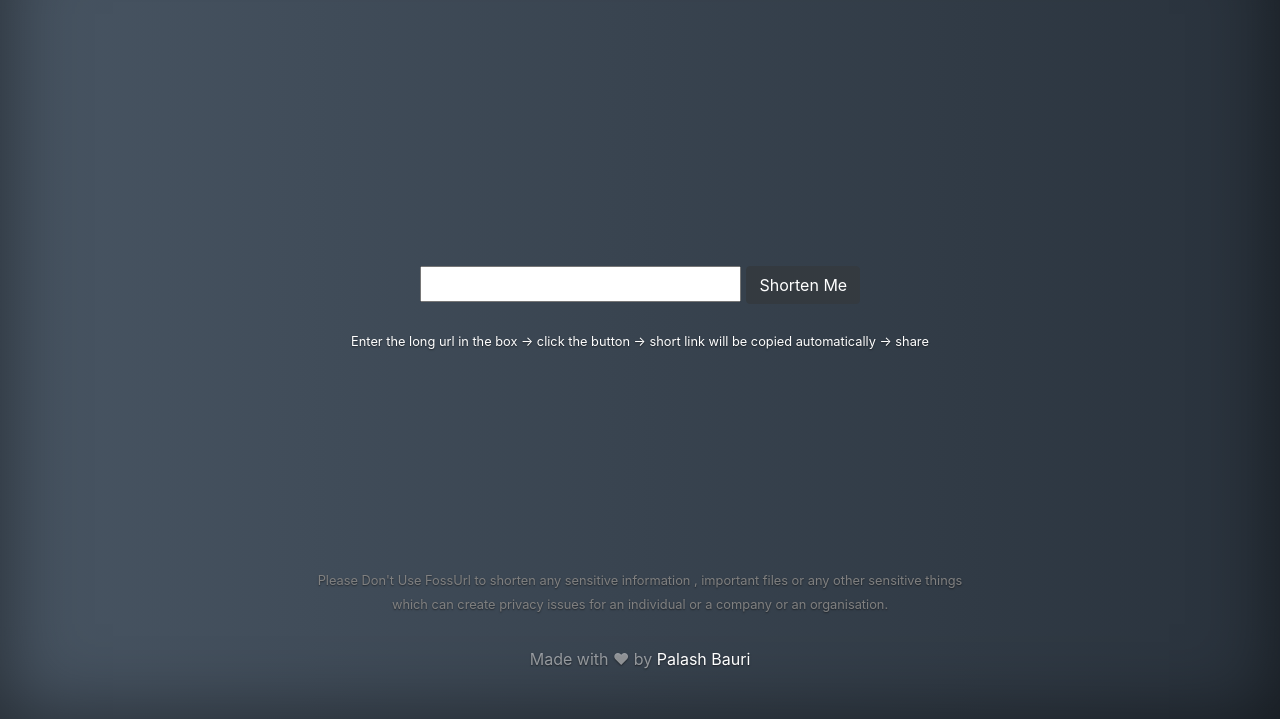
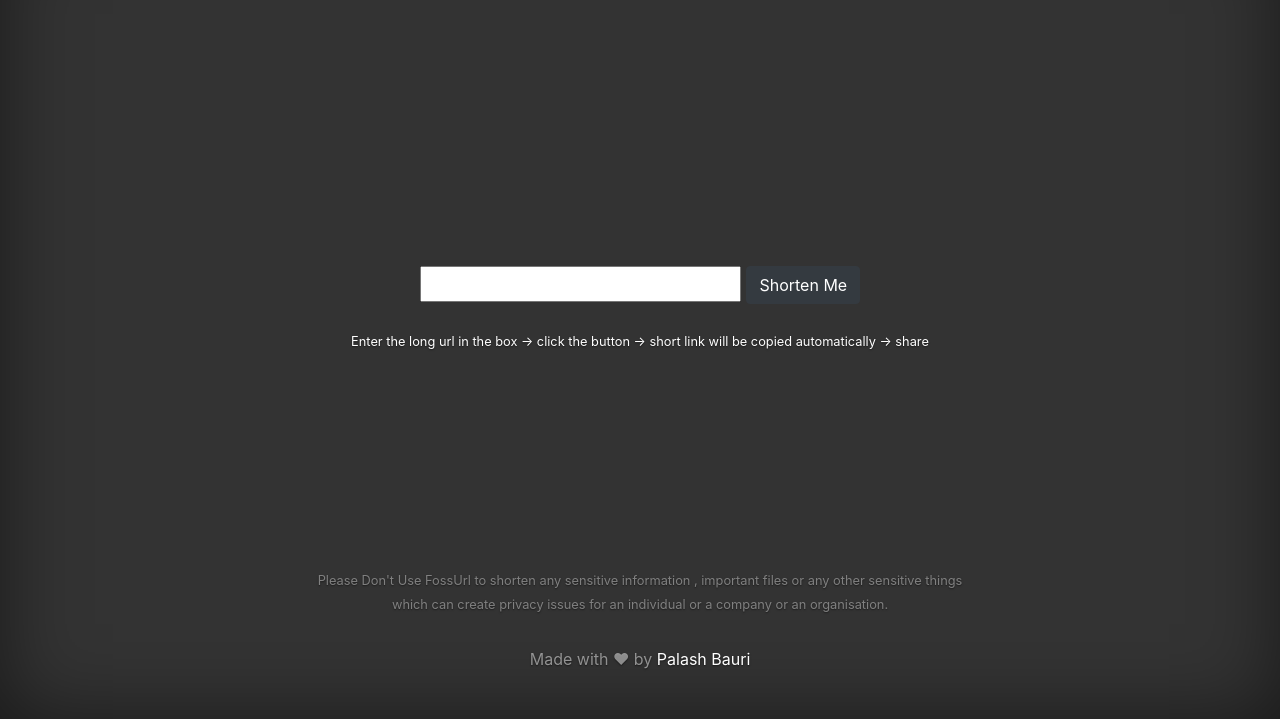
Before and after one commit to bauripalash/fossurl, a plain HTML site: page index.html in a window 1280 px wide. Shown: the part 81-800 px from the top of the page. Drawn offline with nearby package versions, Linux system fonts and the light colour scheme; a script that the page names is missing.

Commit message:
Return To Previous State

```diff
--- a/cover.css
+++ b/cover.css
@@ -27,7 +27,7 @@ a:hover {
 html,
 body {
   height: 100%;
-  background: linear-gradient(to right,#485563, #29323c);
+  background-color: #333;
 }
 body {
   color: #fff;
```
